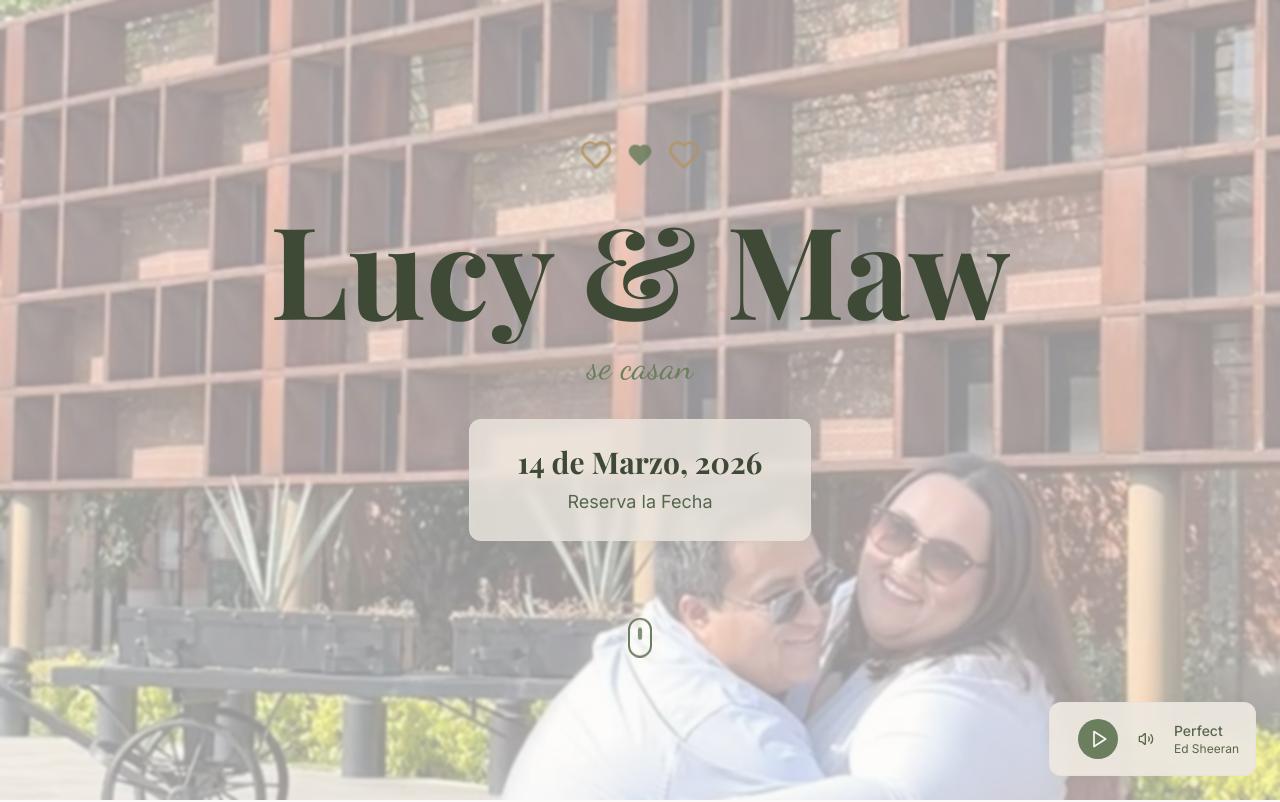
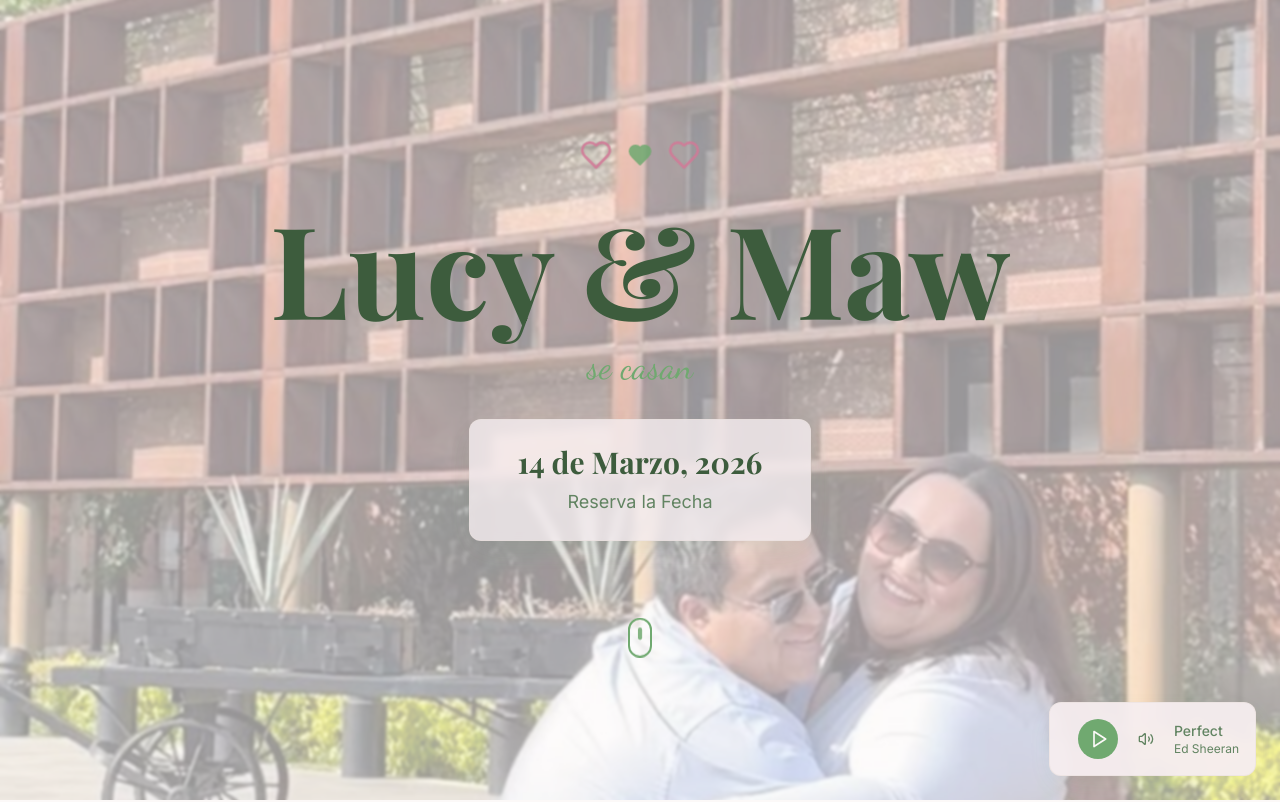
Before and after one commit to MawCeron/invitacion, a React (Vite) app: page / in a window 1280 px wide. Shown: the top 802 px of the page. Built offline with nearby package versions, Linux system fonts and the light colour scheme.

Commit message:
Update color palette
Update the color palette to use sage green and blush pink, complemented by other colors.

```diff
--- a/src/index.css
+++ b/src/index.css
@@ -8,33 +8,33 @@
 
 @layer base {
   :root {
-    /* Wedding color palette - Cotton, Linen, Dusty Sage, Pine, Latte */
-    --background: 35 43% 98%; /* Cotton */
-    --foreground: 95 15% 25%; /* Dark Pine */
+    /* Wedding color palette - Sage Green & Blush Pink */
+    --background: 20 40% 98%; /* Soft Cream */
+    --foreground: 120 20% 30%; /* Deep Sage */
 
-    --card: 35 25% 90%; /* Linen */
-    --card-foreground: 95 15% 25%;
+    --card: 350 30% 95%; /* Light Blush */
+    --card-foreground: 120 20% 30%;
 
-    --popover: 35 25% 90%; /* Linen */
-    --popover-foreground: 95 15% 25%;
+    --popover: 350 30% 95%; /* Light Blush */
+    --popover-foreground: 120 20% 30%;
 
-    /* Pine primary */
-    --primary: 95 15% 43%; /* Pine */
-    --primary-foreground: 35 43% 98%; /* Cotton */
-    --primary-soft: 95 15% 67%; /* Dusty Sage */
+    /* Sage Green primary */
+    --primary: 120 25% 55%; /* Sage Green */
+    --primary-foreground: 20 40% 98%; /* Soft Cream */
+    --primary-soft: 120 20% 75%; /* Light Sage */
 
-    /* Linen secondary */
-    --secondary: 35 25% 90%; /* Linen */
-    --secondary-foreground: 95 15% 25%;
+    /* Blush Pink secondary */
+    --secondary: 340 40% 85%; /* Blush Pink */
+    --secondary-foreground: 120 20% 30%;
 
-    /* Dusty Sage muted */
-    --muted: 95 15% 67%; /* Dusty Sage */
-    --muted-foreground: 95 15% 35%;
+    /* Muted tones */
+    --muted: 340 25% 90%; /* Very Light Blush */
+    --muted-foreground: 120 15% 45%;
 
-    /* Latte accent */
-    --accent: 35 25% 62%; /* Latte */
-    --accent-foreground: 35 43% 98%;
-    --accent-gold: 35 35% 55%;
+    /* Blush accent */
+    --accent: 340 60% 70%; /* Blush Pink */
+    --accent-foreground: 20 40% 98%;
+    --accent-gold: 340 50% 65%; /* Rose Pink */
 
     --destructive: 0 70% 55%;
     --destructive-foreground: 20 60% 99%;
```
